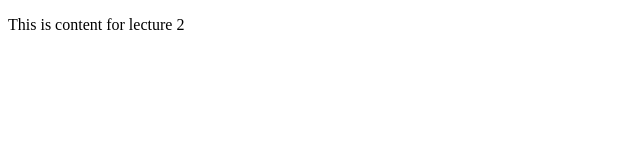
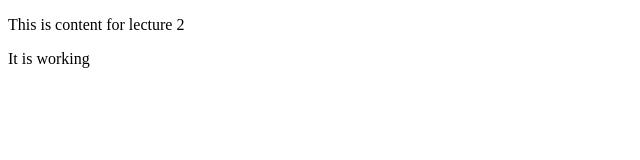
Before and after one commit to fsndiaye/Lecture2, a plain HTML site: page index.html in a window 1280 px wide. Shown: the full height of the page, 0-640 px from the left. Drawn offline with Linux system fonts and the light colour scheme.

Commit message:
Update index.html

```diff
--- a/index.html
+++ b/index.html
@@ -10,5 +10,8 @@
     <p>
         This is content for lecture 2
     </p>
+    <P>
+        It is working
+    </P>
 </body>
 </html>
```
